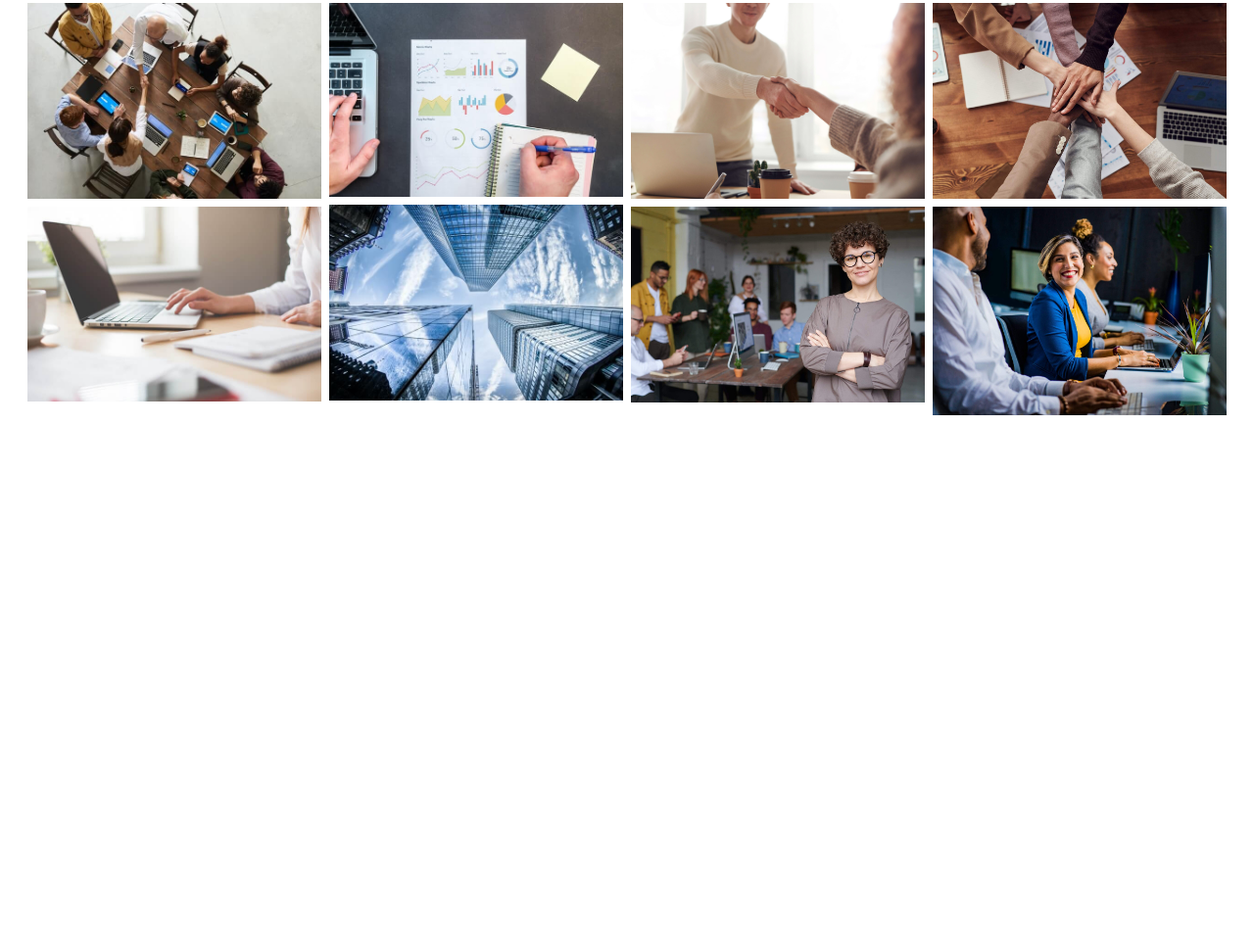
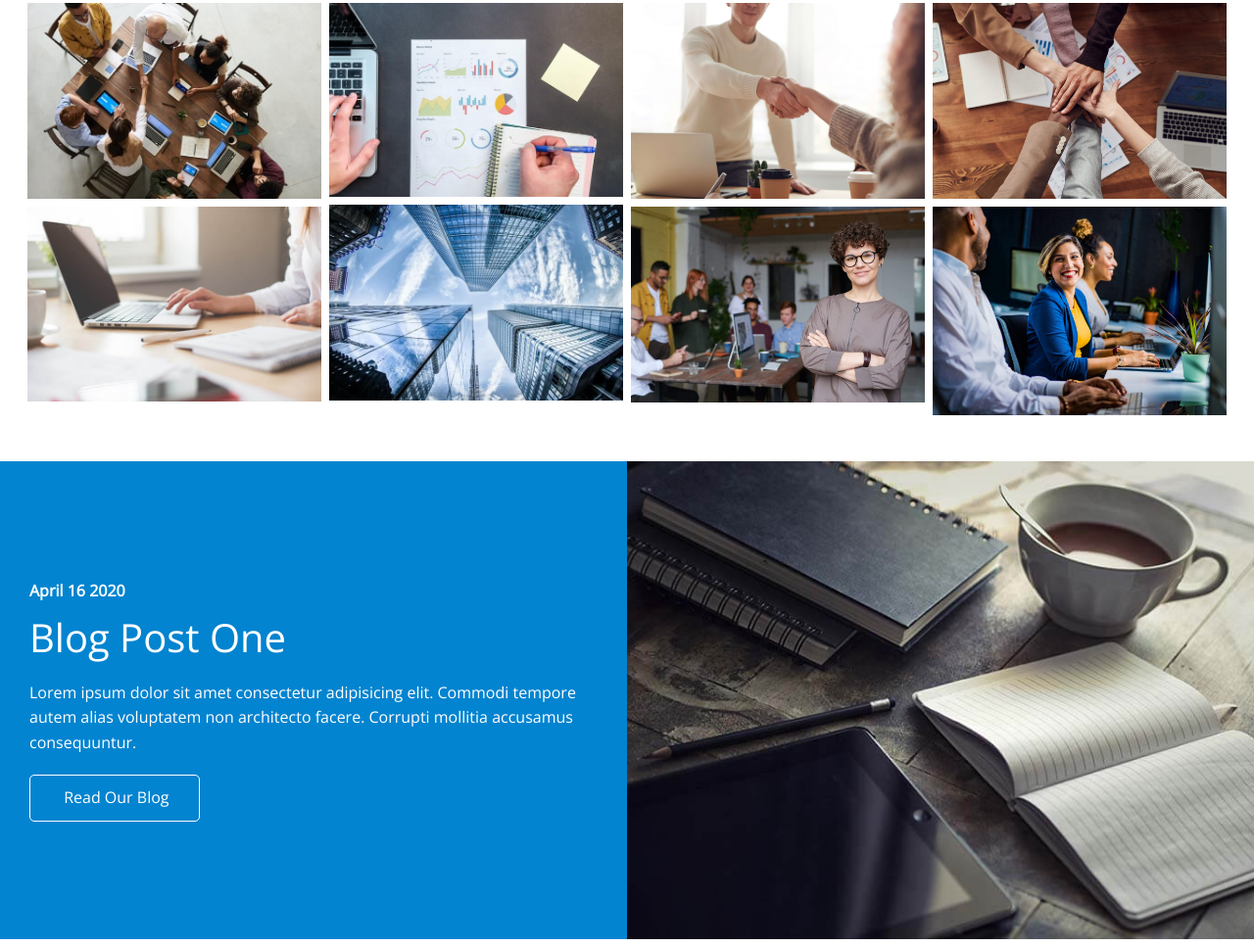
Before and after one commit to EnergeticPixels/FringeBooks, a plain HTML site: page index.html in a window 1280 px wide. Shown: the part 1750-2716 px from the top of the page at 98% size. Before the commit the page ends 2221 px from the top, so only its background shows below. Drawn offline with nearby package versions, Linux system fonts and the light colour scheme.

Commit message:
Add Blog html and styling
notice this is where we reverse the display (left and right)

```diff
--- a/index.html
+++ b/index.html
@@ -97,6 +97,22 @@
         </div>
       </div>
     </section>
+    <section id="blog" class="blog flex-columns flex-reverse">
+      <div class="column">
+        <div class="column-1">
+          <img src="images/home/blog.jpg" alt="people">
+        </div>
+      </div>
+      <div class="column">
+        <div class="column-2 bg-secondary">
+          <h4>April 16 2020</h4>
+          <h2>Blog Post One</h2>
+          <p>Lorem ipsum dolor sit amet consectetur adipisicing elit. Commodi tempore autem alias voluptatem non architecto facere. Corrupti mollitia accusamus consequuntur.</p>
+          <a href="" class="btn btn-outline">
+            <i class="fas fa-chevron"></i> Read Our Blog</a>
+        </div>
+      </div>
+    </section>
   </main>
 </body>
 </html>
--- a/styles/utils.css
+++ b/styles/utils.css
@@ -62,6 +62,9 @@
   flex-wrap: wrap;
   width: 100%;
 }
+.flex-columns.flex-reverse {
+  flex-direction: row-reverse;
+}
 .flex-columns .column {
   display: flex;
   flex-direction: column;
```
